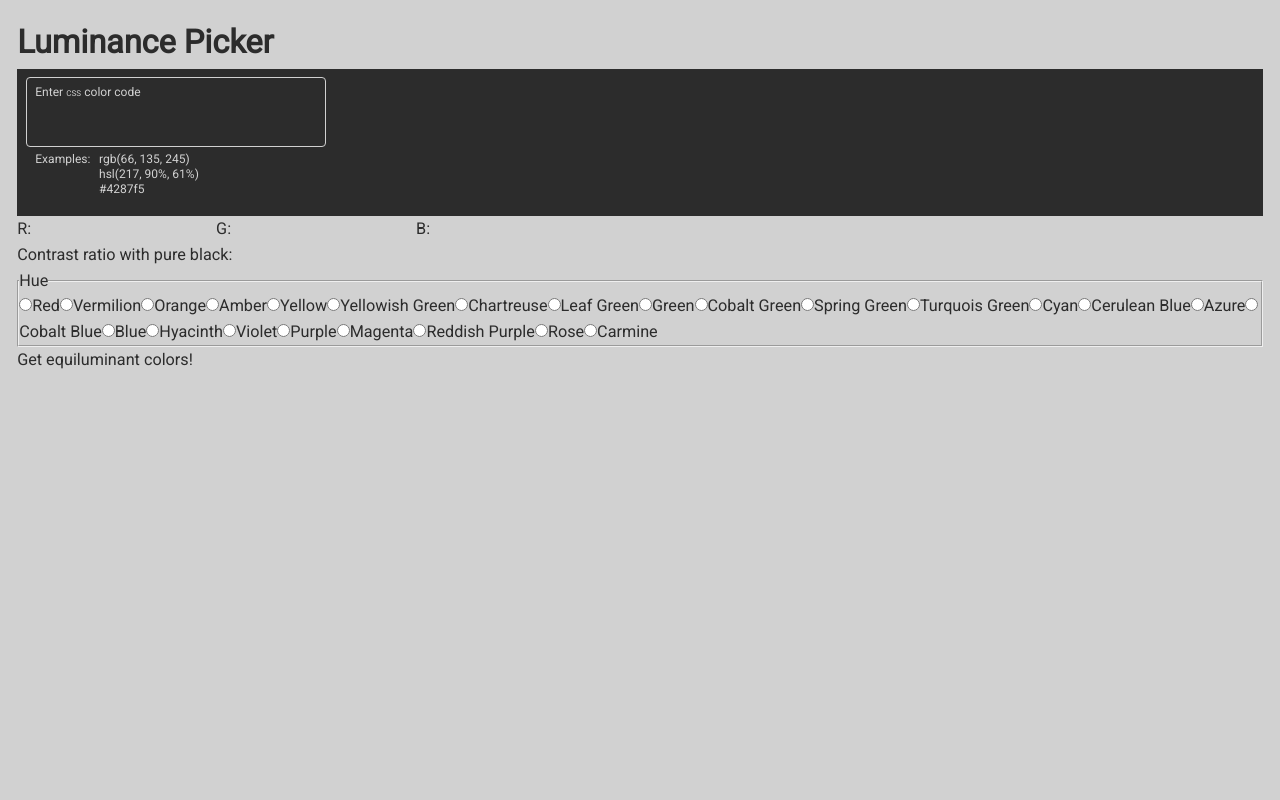
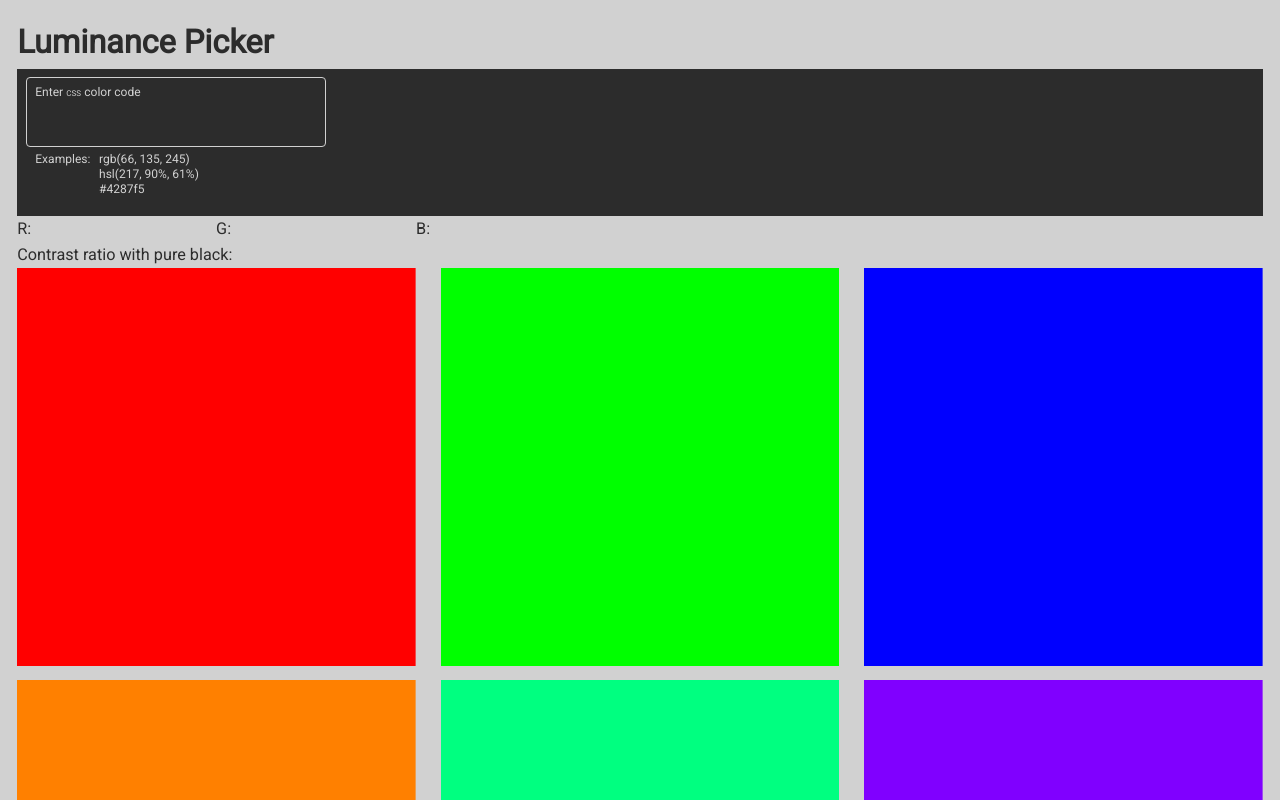
Before and after one commit to masakudamatsu/equiluminant-color-picker, a Next.js app in the folder app/: page / in a window 1280 px wide. Shown: the top 800 px of the page. Built offline with nearby package versions, Linux system fonts and the light colour scheme.

Commit message:
Render 12 SVG hue swatches #62

```diff
--- /dev/null
+++ b/app/components/HueSwatch.js
@@ -0,0 +1,29 @@
+import PropTypes from 'prop-types';
+import styled from 'styled-components';
+
+const Svg = styled.svg`
+  fill: ${props => `hsl(${props.hue},100%,50%)`};
+`;
+
+const SvgWrapper = styled.div`
+  height: ${((32 / 134) * 100).toFixed(4)}%;
+  width: 100%;
+`;
+
+function HueSwatch(props) {
+  return (
+    <SvgWrapper>
+      <Svg hue={props.hue} viewBox="0 0 10 10" aria-labelledby="colorName">
+        <title id="colorName">{props.title}</title>
+        <rect x="0" y="0" width="10" height="10" />
+      </Svg>
+    </SvgWrapper>
+  );
+}
+
+HueSwatch.propTypes = {
+  hue: PropTypes.string.isRequired,
+  title: PropTypes.string.isRequired,
+};
+
+export default HueSwatch;
--- a/app/pages/index.js
+++ b/app/pages/index.js
@@ -1,10 +1,15 @@
 import PropTypes from 'prop-types';
 import {useRouter} from 'next/router';
 
-import {SideMarginSetter} from '../theme/style';
+import {
+  FlexboxHorizontal,
+  FlexboxVertical,
+  SideMarginSetter,
+} from '../theme/style';
 import InputColorCode from '../components/InputColorCode';
 import InputRGB from '../components/InputRGB';
 import InputHue from '../components/InputHue';
+import HueSwatch from '../components/HueSwatch';
 
 function HomePage(props) {
   const router = useRouter();
@@ -44,6 +49,26 @@ function HomePage(props) {
         handleChangeBlue={props.handleChangeBlue}
       />
       <p>{`Contrast ratio with pure black: ${props.contrastRatio}`}</p>
+      <FlexboxHorizontal>
+        <FlexboxVertical>
+          <HueSwatch hue="0" title="Red" />
+          <HueSwatch hue="30" title="Orange" />
+          <HueSwatch hue="60" title="Yellow" />
+          <HueSwatch hue="90" title="Chartreuse" />
+        </FlexboxVertical>
+        <FlexboxVertical>
+          <HueSwatch hue="120" title="Green" />
+          <HueSwatch hue="150" title="SpringGreen" />
+          <HueSwatch hue="180" title="Cyan" />
+          <HueSwatch hue="210" title="Azure" />
+        </FlexboxVertical>
+        <FlexboxVertical>
+          <HueSwatch hue="240" title="Blue" />
+          <HueSwatch hue="270" title="Violet" />
+          <HueSwatch hue="300" title="Magenta" />
+          <HueSwatch hue="330" title="Rose" />
+        </FlexboxVertical>
+      </FlexboxHorizontal>
       <InputHue />
       <button type="submit" onClick={handleClick}>
         Get equiluminant colors!
--- a/app/theme/style.js
+++ b/app/theme/style.js
@@ -172,3 +172,17 @@ export const SpacerHorizontal = styled.div`
 export const SpacerVertical = styled.div`
   height: ${layout.label.paddingPx.mobile}px;
 `;
+
+export const FlexboxVertical = styled.div`
+  display: flex;
+  flex-direction: column;
+  justify-content: space-between;
+  width: 32%;
+`;
+
+export const FlexboxHorizontal = styled.div`
+  display: flex;
+  flex-direction: row;
+  justify-content: space-between;
+  width: 100%;
+`;
```
Also changed, not shown: 2 other files (tests, documents, lock files or other folders).
